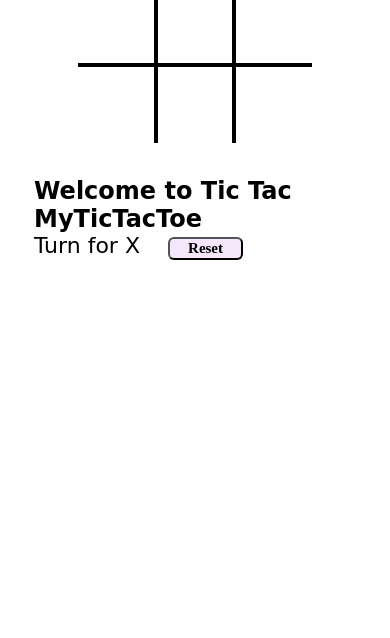
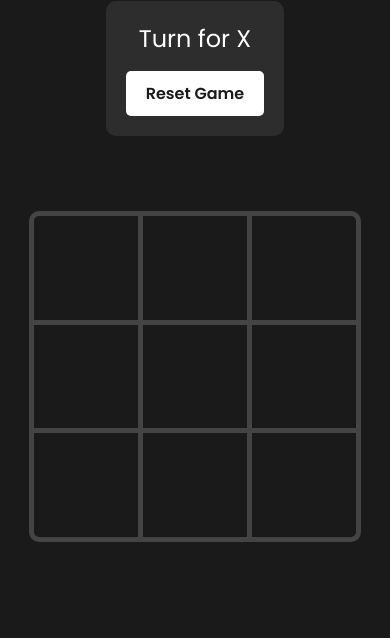
Before and after one commit to harshil962/tic-tac-toe, a plain HTML site: page index.html in a window 390 px wide. Shown: the part 206-844 px from the top of the page. Drawn offline with Linux system fonts and the light colour scheme; a web font is replaced by a local one.

Commit message:
updated ui

```diff
--- a/index.html
+++ b/index.html
@@ -15,26 +15,26 @@
     </nav>
 
     <div class="gameContainer">
-        <div class="container">
-          <div class="line"></div>
-        <div class="box bt-0 bl-0"><span class="boxtext"></span></div>
-        <div class="box bt-0"><span class="boxtext"></span></div>
-        <div class="box bt-0 br-0"><span class="boxtext"></span></div>
-        <div class="box bl-0"><span class="boxtext"></span></div>
-        <div class="box"><span class="boxtext"></span></div>
-        <div class="box br-0"><span class="boxtext"></span></div>
-        <div class="box bl-0 bb-0"><span class="boxtext"></span></div>
-        <div class="box bb-0"><span class="boxtext"></span></div>
-        <div class="box bb-0 br-0"><span class="boxtext"></span></div>
+      <div class="container">
+        <div class="box" data-index="0"><span class="boxtext"></span></div>
+        <div class="box" data-index="1"><span class="boxtext"></span></div>
+        <div class="box" data-index="2"><span class="boxtext"></span></div>
+        <div class="box" data-index="3"><span class="boxtext"></span></div>
+        <div class="box" data-index="4"><span class="boxtext"></span></div>
+        <div class="box" data-index="5"><span class="boxtext"></span></div>
+        <div class="box" data-index="6"><span class="boxtext"></span></div>
+        <div class="box" data-index="7"><span class="boxtext"></span></div>
+        <div class="box" data-index="8"><span class="boxtext"></span></div>
       </div>
+
       <div class="gameInfo">
-        <h1>Welcome to Tic Tac MyTicTacToe</h1>
-        <div>
+        <h1>Tic Tac Toe</h1>
+        <div class="status-container">
           <span class="info">Turn for X</span>
-          <button id="reset">Reset</button>
+          <button id="reset">Reset Game</button>
         </div>
         <div class="imgbox">
-          <img src="excited.gif" alt="" />
+          <img src="excited.gif" alt="Winner" />
         </div>
       </div>
     </div>
--- a/script.js
+++ b/script.js
@@ -1,66 +1,92 @@
-console.log("Welcome to Tic Tac Toe")
-let music = new Audio("music.mp3")
-let audioTurn = new Audio("ting.mp3")
-let gameover = new Audio("gameover.mp3")
-let turn = "X"
+console.log("Welcome to Tic Tac Toe");
+// Tip: Ensure these audio files exist in your folder, otherwise comment them out to prevent errors
+let music = new Audio("music.mp3");
+let audioTurn = new Audio("ting.mp3");
+let gameover = new Audio("gameover.mp3");
+
+let turn = "X";
 let isgameover = false;
 
 // Function to change the turn
-const changeTurn = ()=>{
-    return turn === "X"? "0": "X"
-}
+const changeTurn = () => {
+    return turn === "X" ? "0" : "X";
+};
 
 // Function to check for a win
-const checkWin = ()=>{
-    let boxtext = document.getElementsByClassName('boxtext');
+const checkWin = () => {
+    let boxtexts = document.getElementsByClassName("boxtext");
+    let boxes = document.getElementsByClassName("box");
+
+    // Winning combinations (Indices of the boxes)
     let wins = [
-        [0, 1, 2, 5, 5, 0],
-        [3, 4, 5, 5, 15, 0],
-        [6, 7, 8, 5, 25, 0],
-        [0, 3, 6, -5, 15, 90],
-        [1, 4, 7, 5, 15, 90],
-        [2, 5, 8, 15, 15, 90],
-        [0, 4, 8, 5, 15, 45],
-        [2, 4, 6, 5, 15, 135],
-    ]
-    wins.forEach(e =>{
-        if((boxtext[e[0]].innerText === boxtext[e[1]].innerText) && (boxtext[e[2]].innerText === boxtext[e[1]].innerText) && (boxtext[e[0]].innerText !== "") ){
-            document.querySelector('.info').innerText = boxtext[e[0]].innerText + " Won"
-            isgameover = true
-            document.querySelector('.imgbox').getElementsByTagName('img')[0].style.width = "200px";
-            document.querySelector(".line").style.transform = `translate(${e[3]}vw, ${e[4]}vw) rotate(${e[5]}deg)`
-            document.querySelector(".line").style.width = "20vw";
+        [0, 1, 2], [3, 4, 5], [6, 7, 8], // Rows
+        [0, 3, 6], [1, 4, 7], [2, 5, 8], // Columns
+        [0, 4, 8], [2, 4, 6]             // Diagonals
+    ];
+
+    wins.forEach(e => {
+        // e[0], e[1], e[2] are the indices
+        if (
+            (boxtexts[e[0]].innerText === boxtexts[e[1]].innerText) &&
+            (boxtexts[e[2]].innerText === boxtexts[e[1]].innerText) &&
+            (boxtexts[e[0]].innerText !== "")
+        ) {
+            document.querySelector(".info").innerText = boxtexts[e[0]].innerText + " Won!";
+            isgameover = true;
+
+            // Show the excited gif
+            document.querySelector(".imgbox").classList.add("show");
+
+            // Play gameover sound
+            gameover.play().catch(e => console.log("Audio play failed"));
+
+            // Highlight the winning cells
+            boxes[e[0]].classList.add("win-highlight");
+            boxes[e[1]].classList.add("win-highlight");
+            boxes[e[2]].classList.add("win-highlight");
         }
-    })
-}
+    });
+};
 
 // Game Logic
-// music.play()
 let boxes = document.getElementsByClassName("box");
-Array.from(boxes).forEach(element =>{
-    let boxtext = element.querySelector('.boxtext');
-    element.addEventListener('click', ()=>{
-        if(boxtext.innerText === ''){
+Array.from(boxes).forEach(element => {
+    let boxtext = element.querySelector(".boxtext");
+    element.addEventListener("click", () => {
+        if (boxtext.innerText === "" && !isgameover) {
             boxtext.innerText = turn;
+
+            // Add class for color styling (X gets one color, 0 gets another)
+            boxtext.classList.add(turn);
+
             turn = changeTurn();
-            audioTurn.play();
+            audioTurn.play().catch(e => console.log("Audio play failed"));
             checkWin();
-            if (!isgameover){
-                document.getElementsByClassName("info")[0].innerText  = "Turn for " + turn;
+
+            if (!isgameover) {
+                document.getElementsByClassName("info")[0].innerText = "Turn for " + turn;
             }
         }
-    })
-})
+    });
+});
 
-// Add onclick listener to reset button
-reset.addEventListener('click', ()=>{
-    let boxtexts = document.querySelectorAll('.boxtext');
+// Reset Logic
+document.getElementById("reset").addEventListener("click", () => {
+    let boxtexts = document.querySelectorAll(".boxtext");
+    let boxes = document.querySelectorAll(".box");
+
     Array.from(boxtexts).forEach(element => {
-        element.innerText = ""
+        element.innerText = "";
+        element.classList.remove("X", "0"); // Remove color classes
     });
+
+    // Remove highlight from boxes
+    boxes.forEach(box => {
+        box.classList.remove("win-highlight");
+    });
+
     turn = "X";
-    isgameover = false
-    document.querySelector(".line").style.width = "0vw";
-    document.getElementsByClassName("info")[0].innerText  = "Turn for " + turn;
-    document.querySelector('.imgbox').getElementsByTagName('img')[0].style.width = "0px"
-})
+    isgameover = false;
+    document.querySelector(".imgbox").classList.remove("show");
+    document.getElementsByClassName("info")[0].innerText = "Turn for " + turn;
+});
--- a/style.css
+++ b/style.css
@@ -1,118 +1,151 @@
-@import url('https://fonts.googleapis.com/css2?family=Baloo+Bhaina+2&family=Roboto&display=swap');
-*{
+@import url('https://fonts.googleapis.com/css2?family=Poppins:wght@400;600&display=swap');
+
+* {
     margin: 0;
     padding: 0;
+    box-sizing: border-box;
+    font-family: 'Poppins', sans-serif;
 }
 
-nav{
-    background-color: rgb(37, 9, 37);
-    color: white;
-    height: 65px;
-    font-size: 27px;
+body {
+    background-color: #1a1a1a;
+    color: #fff;
+    min-height: 100vh;
+    display: flex;
+    flex-direction: column;
+}
+
+nav {
+    background-color: #2d2d2d;
+    height: 60px;
     display: flex;
     align-items: center;
-    padding: 0 12px;
-    font-family: 'Roboto', sans-serif;
+    padding: 0 20px;
+    box-shadow: 0 2px 5px rgba(0,0,0,0.2);
 }
 
-nav ul{
+nav ul {
     list-style-type: none;
+    font-size: 1.2rem;
+    font-weight: 600;
 }
 
-.gameContainer{
-    display: flex;
-    justify-content: center;
-    margin-top: 50px;
-}
-
-.container{
-    display: grid;
-    grid-template-rows: repeat(3, 10vw);
-    grid-template-columns: repeat(3, 10vw);
-    font-family: 'Roboto', sans-serif;
-    position: relative;
-}
-
-.box{
-    border: 2px solid black;
-    font-size: 8vw;
-    cursor: pointer;
+.gameContainer {
     display: flex;
     justify-content: center;
     align-items: center;
+    flex-grow: 1;
+    gap: 50px;
+    padding: 20px;
+    flex-wrap: wrap; /* Allows stacking on mobile */
 }
 
-.box:hover{
-    background-color: rgb(242, 234, 250);
+/* --- Game Board Styling --- */
+.container {
+    display: grid;
+    grid-template-columns: repeat(3, 1fr);
+    grid-template-rows: repeat(3, 1fr);
+    width: 300px;
+    height: 300px;
+    gap: 5px; /* Creates the grid lines */
+    background-color: #444; /* Color of the grid lines */
+    border: 5px solid #444;
+    border-radius: 10px;
+    overflow: hidden;
+}
+
+.box {
+    background-color: #1a1a1a; /* Inner box color */
+    display: flex;
+    justify-content: center;
+    align-items: center;
+    cursor: pointer;
+    font-size: 3rem; /* Responsive font size */
+    transition: background-color 0.2s ease;
+}
+
+.box:hover {
+    background-color: #252525;
+}
+
+/* Style for X and O */
+.boxtext {
+    font-weight: 600;
+}
+.boxtext.X { color: #ff4d4d; } /* Red for X */
+.boxtext.O { color: #4d94ff; } /* Blue for 0 */
+
+/* Highlighting the winner */
+.box.win-highlight {
+    background-color: #2e7d32; /* Green highlight */
+    color: white;
+}
+
+/* --- Info Section Styling --- */
+.gameInfo {
+    text-align: center;
+    max-width: 300px;
+}
+
+.gameInfo h1 {
+    font-size: 2rem;
+    margin-bottom: 1rem;
+}
+
+.status-container {
+    background: #2d2d2d;
+    padding: 20px;
+    border-radius: 10px;
+    margin-bottom: 20px;
 }
 
 .info {
-    font-size: 22px;
-}
-
-.gameInfo{
-    padding: 0 34px;
-    font-family: 'Baloo Bhaina 2', cursive;
-}
-
-.gameInfo h1{
-    font-size: 2.5rem;
-}
-
-.imgbox img{
-    width: 0;
-    transition: width 1s ease-in-out;
-}
-
-.br-0{
-    border-right: 0;
-}
-
-.bl-0{
-    border-left: 0;
-}
-
-.bt-0{
-    border-top: 0;
-}
-
-.bb-0{
-    border-bottom: 0;
+    font-size: 1.5rem;
+    display: block;
+    margin-bottom: 15px;
 }
 
 #reset {
-    margin: 0 23px;
-    padding: 1px 18px;
-    background: #f3e7f9;
-    border-radius: 6px;
+    padding: 10px 20px;
+    font-size: 1rem;
+    background: #fff;
+    color: #1a1a1a;
+    border: none;
+    border-radius: 5px;
     cursor: pointer;
-    font-family: 'Baloo Bhaina 2';
-    font-size: 15px;
-    font-weight: bolder;
+    font-weight: 600;
+    transition: transform 0.1s;
 }
 
-.line{
-    background-color: black;
-    height: 3px;
-    width: 0;
-    position: absolute;
-    background-color: #911d91;
-    transition: width 1s ease-in-out;
+#reset:active {
+    transform: scale(0.95);
 }
 
-@media screen and (max-width: 950px)
-{
-    .gameContainer{
-        flex-wrap: wrap;
+.imgbox img {
+    width: 0;
+    transition: width 0.5s ease-in-out;
+    border-radius: 10px;
+}
+
+.imgbox.show img {
+    width: 200px; /* Expands when won */
+}
+
+/* --- Mobile Responsiveness --- */
+@media screen and (max-width: 800px) {
+    .gameContainer {
+        flex-direction: column-reverse; /* Puts game board on top of info */
+        gap: 30px;
     }
-    .gameInfo{
-        margin-top: 34px;
+
+    .container {
+        width: 85vw; /* Responsive width */
+        height: 85vw;
+        max-width: 350px;
+        max-height: 350px;
     }
-    .gameInfo h1{
+
+    .gameInfo h1 {
         font-size: 1.5rem;
     }
-    .container {
-        grid-template-rows: repeat(3, 20vw);
-        grid-template-columns: repeat(3, 20vw);
-    }
 }
```
